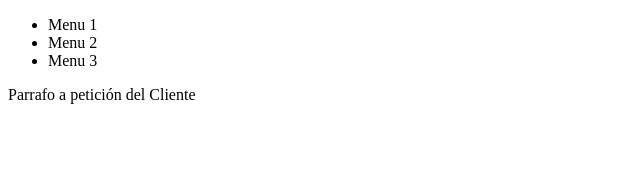
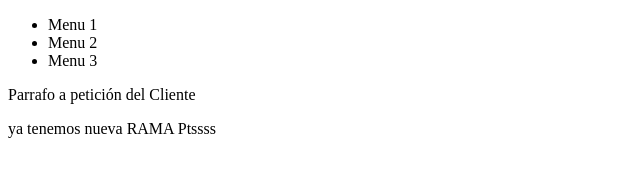
Before and after one commit to archisss/git_test, a plain HTML site: page index.html in a window 1280 px wide. Shown: the whole page, without its empty margins (0-640 px from the left). Drawn offline with Linux system fonts and the light colour scheme.

Commit message:
Brach created

```diff
--- a/index.html
+++ b/index.html
@@ -16,5 +16,7 @@
         </ul>
     </div>
     <p>Parrafo a petición del Cliente</p>
+
+    <p>ya tenemos nueva RAMA Ptssss</p>
 </body>
 </html>
```
